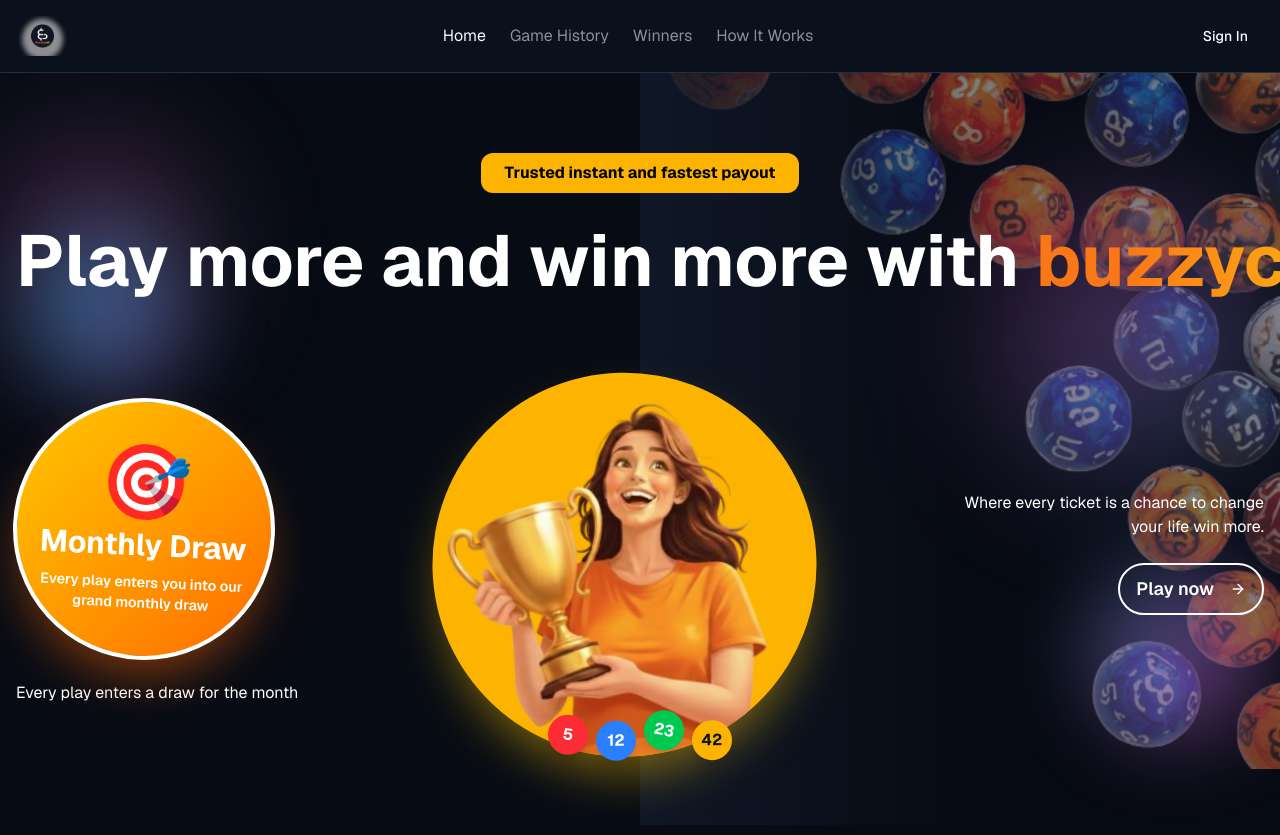
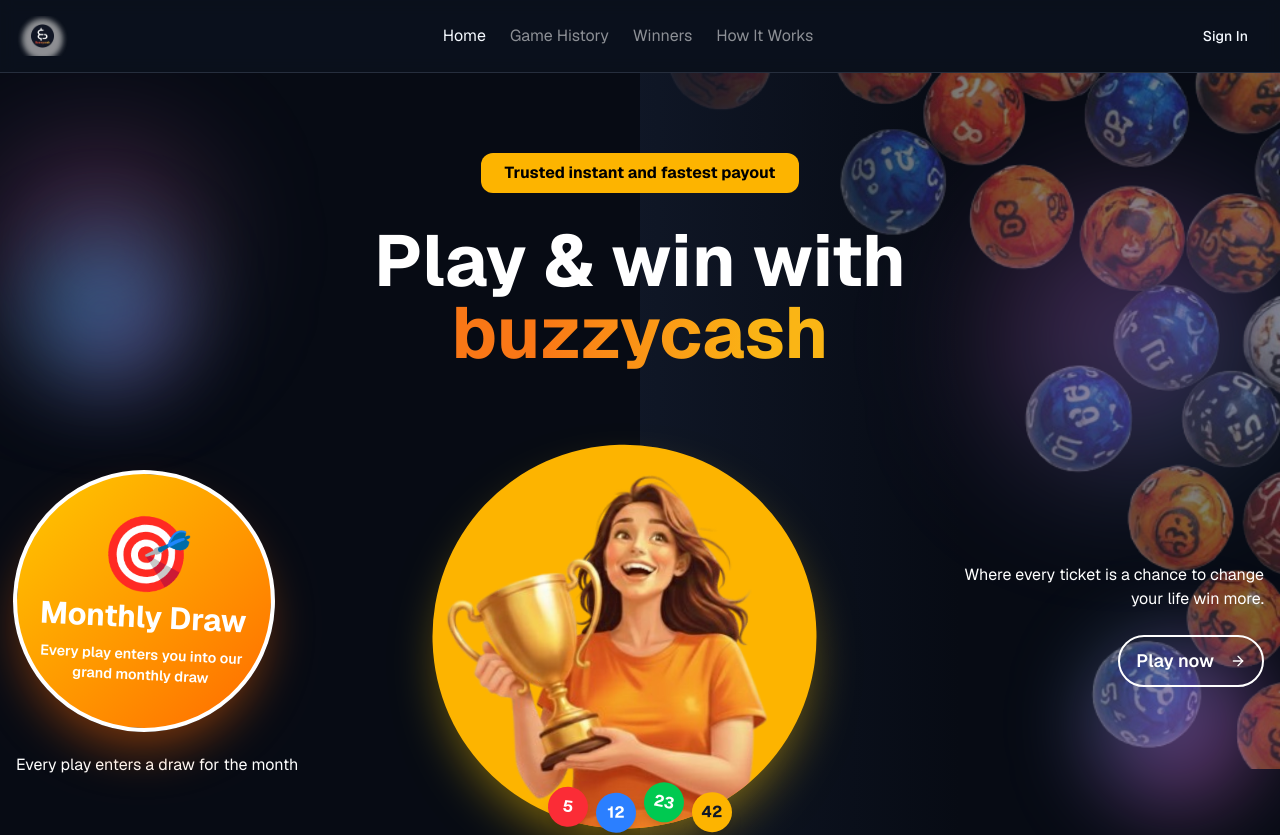
Before and after one commit to AnyamahNdidi/Buzzy_, a Next.js app: page / in a window 1280 px wide. Shown: the top 835 px of the page. Built offline with nearby package versions, Linux system fonts and the light colour scheme.

Commit message:
fix text lwngth

```diff
--- a/components/hero-section.tsx
+++ b/components/hero-section.tsx
@@ -71,12 +71,12 @@ export function HeroSection() {
         </motion.div>
 
         <motion.h1
-          className="text-3xl md:text-6xl lg:text-7xl font-bold text-center mb-12 md:mb-16"
+          className="text-4xl md:text-6xl lg:text-7xl font-bold text-center mb-12 md:mb-16 max-w-4xl mx-auto"
           initial={{ opacity: 0, y: 40 }}
           animate={{ opacity: 1, y: 0 }}
           transition={{ duration: 0.7, delay: 0.2 }}
         >
-          <span className="text-white whitespace-nowrap">Play more and win more with <span className="bg-gradient-to-r from-[#F97716] from-23% to-[#FAB515] to-83% text-transparent bg-clip-text">buzzycash</span></span>
+          <span className="text-white">Play & win with <span className="bg-gradient-to-r from-[#F97716] from-23% to-[#FAB515] to-83% text-transparent bg-clip-text">buzzycash</span></span>
         </motion.h1>
 
         {/* Mobile Layout */}
```
